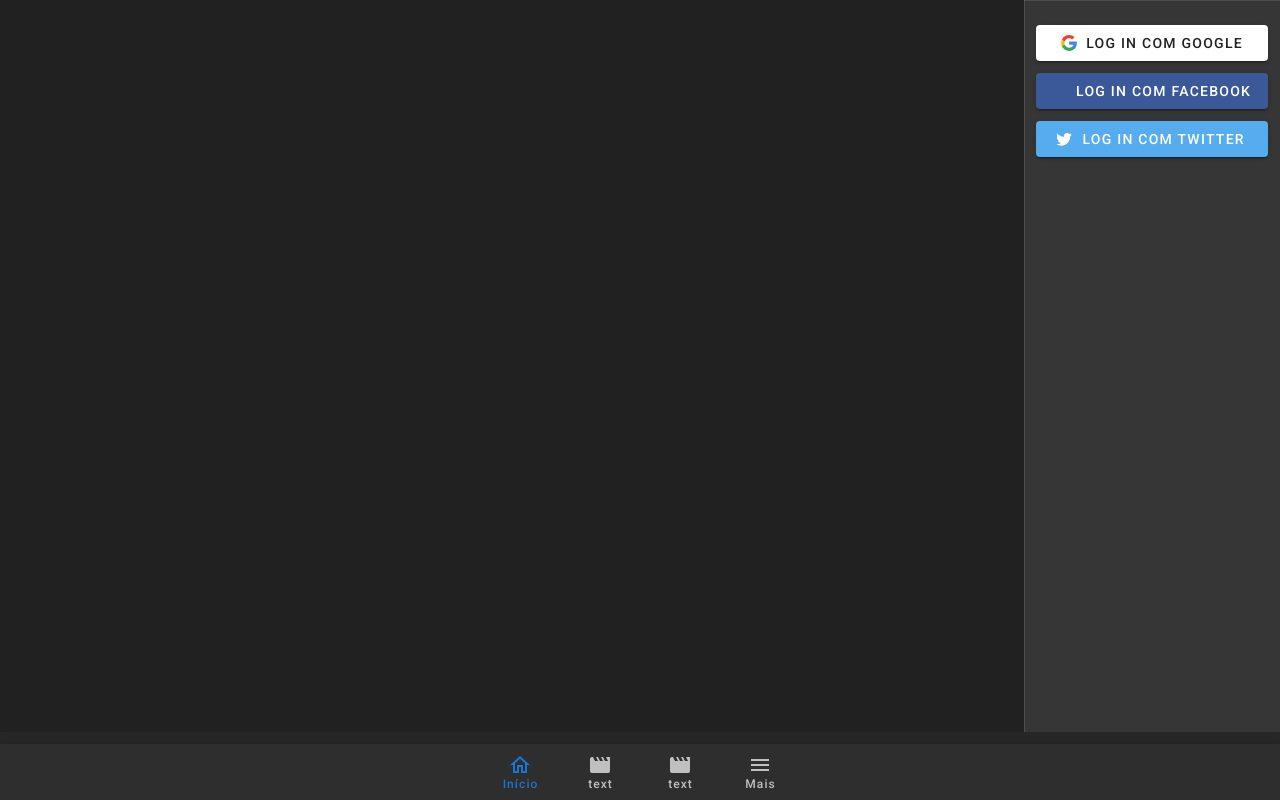
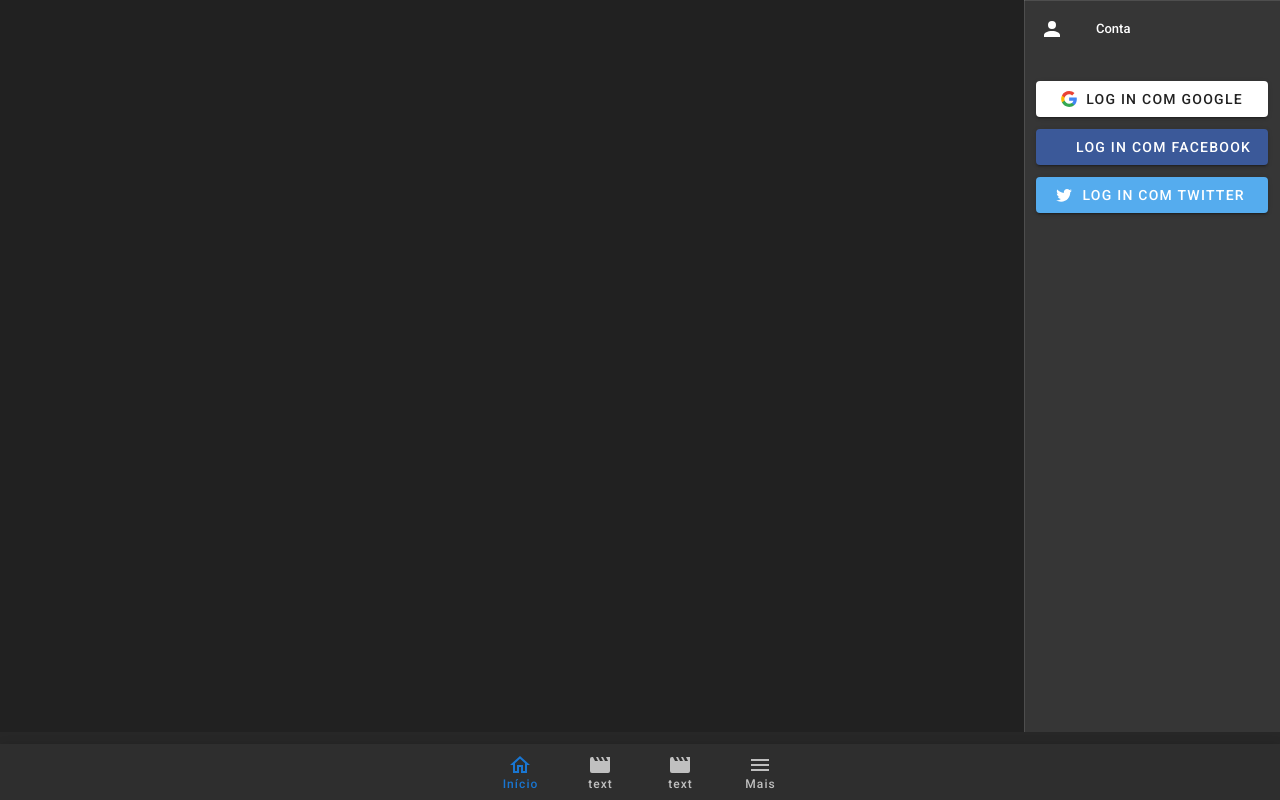
Before and after one commit to dbarjs/bolaodooscar-app, a Nuxt app: page / in a window 1280 px wide. Built offline with nearby package versions, Linux system fonts and the light colour scheme; what vuefire would draw is missing.

Commit message:
Add menu to userInfo

```diff
--- a/components/UserInfo.vue
+++ b/components/UserInfo.vue
@@ -20,15 +20,29 @@
       </v-list-item>
     </v-list>
     <v-divider></v-divider>
+    <v-list nav dense>
+      <v-list-item link>
+        <v-list-item-icon>
+          <v-icon>{{ mdiAccount }}</v-icon>
+        </v-list-item-icon>
+        <v-list-item-title>Conta</v-list-item-title>
+      </v-list-item>
+    </v-list>
   </div>
 </template>
 
 <script>
+import { mdiAccount } from "@mdi/js";
 export default {
   computed: {
     user() {
       return this.$store.state.user;
     }
+  },
+  data() {
+    return {
+      mdiAccount
+    };
   }
 };
 </script>
```
